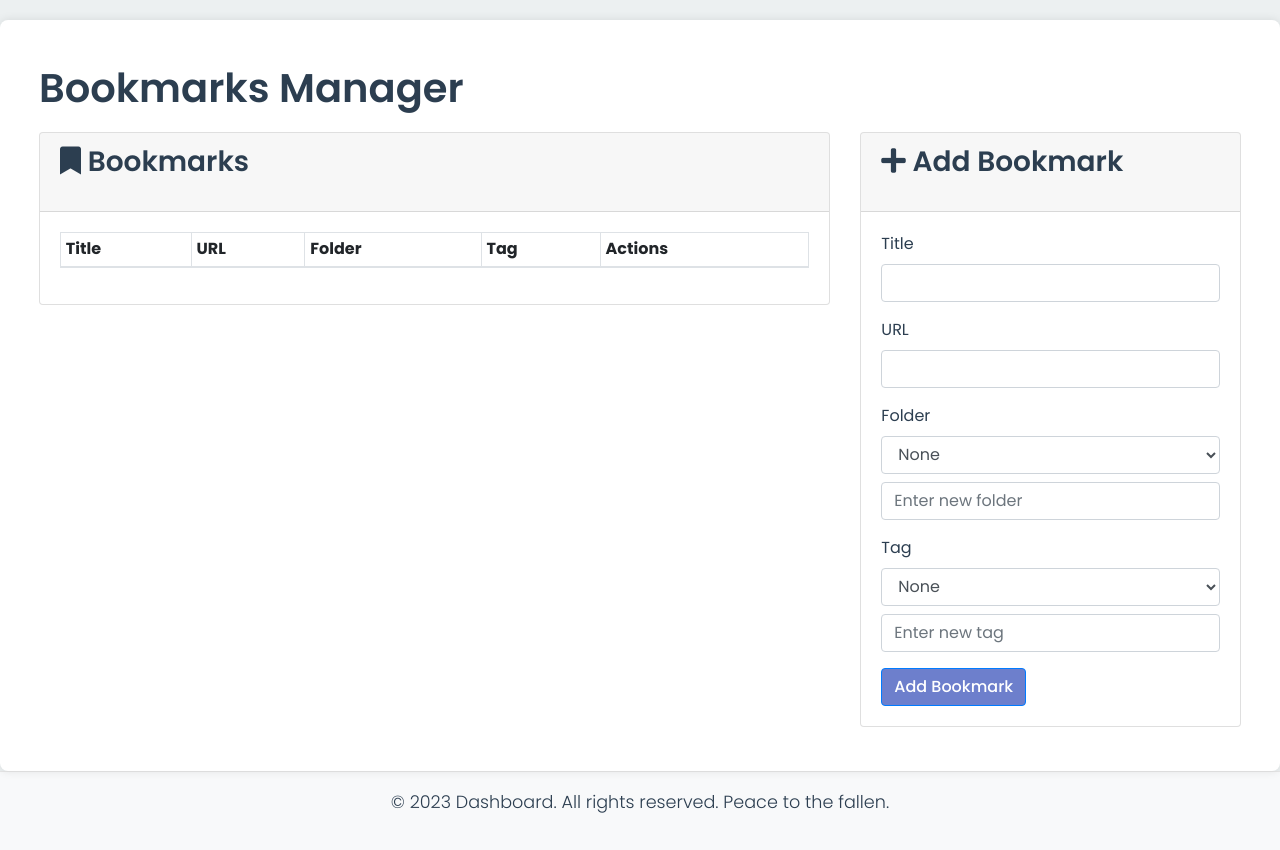
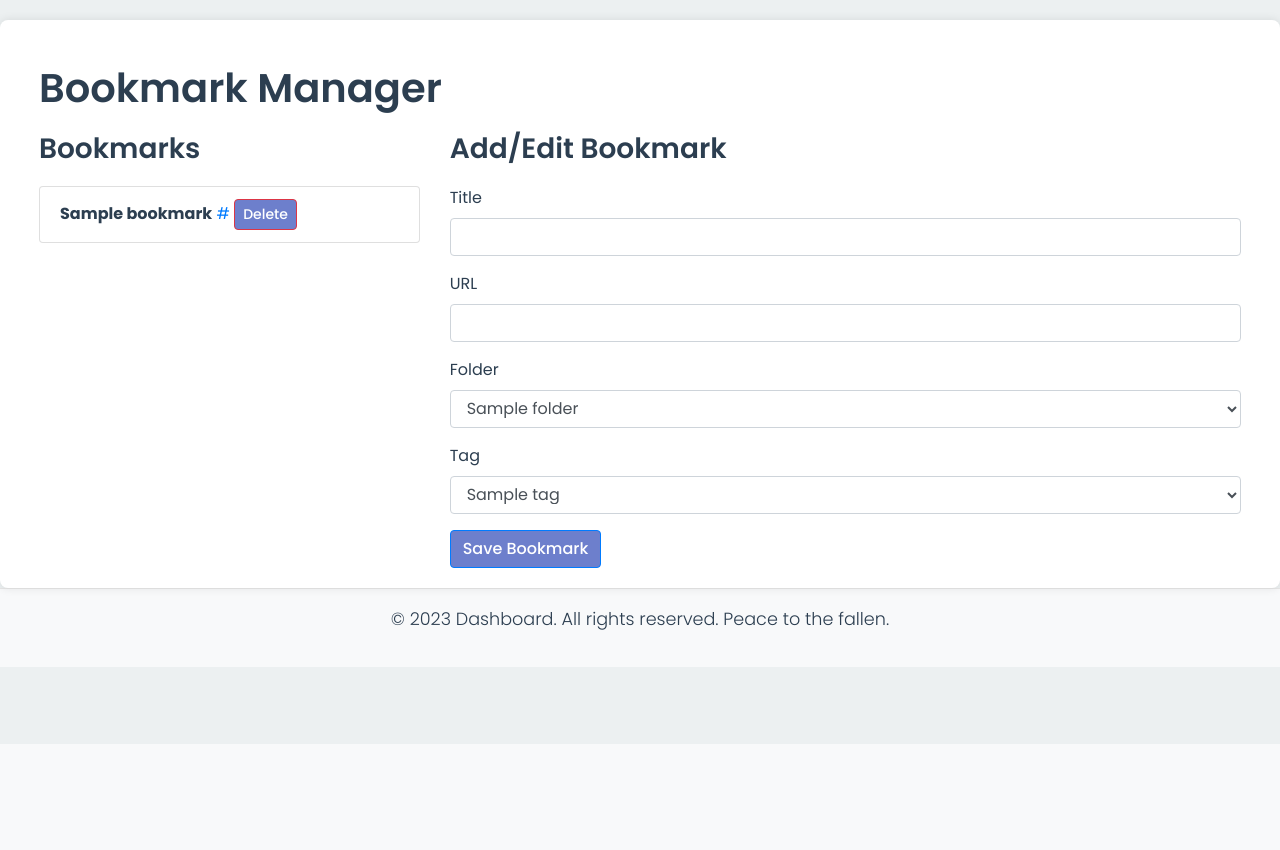
Before and after one commit to Determinex/Dashboard, a Flask app: page /bookmarks_manager in a window 1280 px wide. Shown: the part 56-906 px from the top of the page. After the commit the page ends 686 px from the top, so only its background shows below. Run offline with Flask 3, Linux system fonts and the light colour scheme; a user stored in the database is signed in; tables that the repository leaves empty hold one stand-in row (values such as "Sample post"); lists and menus that the app fills with data are empty; parts of the project's set-up code (start-up, migrations or seed data) failed here and were passed over; some libraries are stand-ins or nearby versions.

Commit message:
file updates fron VSCode

```diff
--- a/src/auth/forms.py
+++ b/src/auth/forms.py
@@ -14,7 +14,7 @@
 # ------------------------------------------------------------------------------ #
 
 from flask_wtf import FlaskForm
-from wtforms import StringField, PasswordField, BooleanField, SubmitField
+from wtforms import StringField, PasswordField, BooleanField, SelectField, SubmitField
 from wtforms.validators import DataRequired, ValidationError, EqualTo
 from src.models import User
 
@@ -23,6 +23,11 @@
     password = PasswordField('Password', validators=[DataRequired()])
     remember_me = BooleanField('Remember Me')
     submit = SubmitField('Sign In')
+
+    def validate_password(self, password):
+        user = User.query.filter_by(password=password.data).first()
+        if user is not None:
+            raise ValidationError('Please use a different password.')
 
 class RegistrationForm(FlaskForm):
     username = StringField('Username', validators=[DataRequired()])
@@ -35,3 +40,10 @@
         user = User.query.filter_by(username=username.data).first()
         if user is not None:
             raise ValidationError('Please use a different username.')
+
+class BookmarkForm(FlaskForm):
+    title = StringField('Title', validators=[DataRequired()])
+    url = StringField('URL', validators=[DataRequired()])
+    folder_id = SelectField('Folder', coerce=int)  # Choices populated in the route
+    tag_id = SelectField('Tag', coerce=int)  # Choices populated in the route
+    submit = SubmitField('Save Bookmark')
--- a/src/models/db.py
+++ b/src/models/db.py
@@ -6,3 +6,7 @@
 
 class Model(db.Model):
     __abstract__ = True  # This class will not be instantiated directly
+
+def backup_database():
+    import shutil
+    shutil.copy('dashboard.db', 'backup/dashboard_backup.db')  # Backup database to the specified path
--- a/src/models/folder.py
+++ b/src/models/folder.py
@@ -1,7 +1,10 @@
-# filepath: /home/selph/Documents/Dashboard/src/models/folder.py
+# src/models/folder.py
 from . import db
 
 class Folder(db.Model):
     __tablename__ = 'folders'
     id = db.Column(db.Integer, primary_key=True)
     name = db.Column(db.String(128), unique=True, nullable=False)
+
+    def __repr__(self):
+        return f'<Folder {self.name}>'
--- a/src/models/tag.py
+++ b/src/models/tag.py
@@ -1,7 +1,10 @@
-# filepath: /home/selph/Documents/Dashboard/src/models/tag.py
+# src/models/tag.py
 from . import db
 
 class Tag(db.Model):
     __tablename__ = 'tags'
     id = db.Column(db.Integer, primary_key=True)
     name = db.Column(db.String(150), unique=True, nullable=False)
+
+    def __repr__(self):
+        return f'<Tag {self.name}>'
--- a/src/routes/bookmarks_route.py
+++ b/src/routes/bookmarks_route.py
@@ -1,9 +1,101 @@
-from flask import Blueprint, render_template
+from flask import Blueprint, render_template, request, jsonify
 from flask_login import login_required
+from src.models import db, Bookmark, Folder, Tag
+from src.auth.forms import BookmarkForm
 
 bookmarks_bp = Blueprint('bookmarks', __name__)
 
-@bookmarks_bp.route('/bookmarks_manager')
+@bookmarks_bp.route('/bookmarks_manager', methods=['GET', 'POST'])
 @login_required
 def bookmarks_manager():
-    return render_template('bookmarks_manager.html')
+    folders = Folder.query.all()
+    tags = Tag.query.all()
+    bookmarks = Bookmark.query.all()
+    form = BookmarkForm()
+
+    # Populate the form choices
+    form.folder_id.choices = [(folder.id, folder.name) for folder in folders]
+    form.tag_id.choices = [(tag.id, tag.name) for tag in tags]
+
+    if request.method == 'POST':
+        # Handle bookmark creation
+        title = request.form['title']
+        url = request.form['url']
+        folder_id = request.form.get('folder_id', type=int)
+        tag_id = request.form.get('tag_id', type=int)
+
+        new_bookmark = Bookmark(title=title, url=url, folder_id=folder_id, tag_id=tag_id)
+        db.session.add(new_bookmark)
+        db.session.commit()
+        return jsonify(success=True)
+
+    return render_template('bookmarks_manager.html', bookmarks=bookmarks, form=form)
+
+@bookmarks_bp.route('/bookmarks/<int:bookmark_id>', methods=['DELETE'])
+@login_required
+def delete_bookmark(bookmark_id):
+    bookmark = Bookmark.query.get_or_404(bookmark_id)
+    db.session.delete(bookmark)
+    db.session.commit()
+    return jsonify(success=True)
+
+@bookmarks_bp.route('/edit_bookmark/<int:bookmark_id>', methods=['GET', 'POST'])
+@login_required
+def edit_bookmark(bookmark_id):
+    bookmark = Bookmark.query.get_or_404(bookmark_id)
+    form = BookmarkForm(obj=bookmark)
+
+    if request.method == 'POST':
+        form.populate_obj(bookmark)
+        db.session.commit()
+        return jsonify(success=True)
+
+    return render_template('edit_bookmark.html', form=form, bookmark=bookmark)
+
+@bookmarks_bp.route('/get_bookmark/<int:bookmark_id>', methods=['GET'])
+@login_required
+def get_bookmark(bookmark_id):
+    bookmark = Bookmark.query.get_or_404(bookmark_id)
+    return jsonify(title=bookmark.title, url=bookmark.url, folder_id=bookmark.folder_id, tag_id=bookmark.tag_id)
+
+@bookmarks_bp.route('/get_bookmarks', methods=['GET'])
+@login_required
+def get_bookmarks():
+    bookmarks = Bookmark.query.all()
+    return jsonify(bookmarks=[bookmark.to_dict() for bookmark in bookmarks])
+
+@bookmarks_bp.route('/get_folders', methods=['GET'])
+@login_required
+def get_folders():
+    folders = Folder.query.all()
+    return jsonify(folders=[folder.to_dict() for folder in folders])
+
+@bookmarks_bp.route('/get_tags', methods=['GET'])
+@login_required
+def get_tags():
+    tags = Tag.query.all()
+    return jsonify(tags=[tag.to_dict() for tag in tags])
+
+@bookmarks_bp.route('/get_bookmark_by_folder/<int:folder_id>', methods=['GET'])
+@login_required
+def get_bookmark_by_folder(folder_id):
+    bookmarks = Bookmark.query.filter_by(folder_id=folder_id).all()
+    return jsonify(bookmarks=[bookmark.to_dict() for bookmark in bookmarks])
+
+@bookmarks_bp.route('/get_bookmark_by_tag/<int:tag_id>', methods=['GET'])
+@login_required
+def get_bookmark_by_tag(tag_id):
+    bookmarks = Bookmark.query.filter_by(tag_id=tag_id).all()
+    return jsonify(bookmarks=[bookmark.to_dict() for bookmark in bookmarks])
+
+@bookmarks_bp.route('/get_bookmark_by_folder_and_tag/<int:folder_id>/<int:tag_id>', methods=['GET'])
+@login_required
+def get_bookmark_by_folder_and_tag(folder_id, tag_id):
+    bookmarks = Bookmark.query.filter_by(folder_id=folder_id, tag_id=tag_id).all()
+    return jsonify(bookmarks=[bookmark.to_dict() for bookmark in bookmarks])
+
+@bookmarks_bp.route('/get_bookmark_by_folder_or_tag/<int:folder_id>/<int:tag_id>', methods=['GET'])
+@login_required
+def get_bookmark_by_folder_or_tag(folder_id, tag_id):
+    bookmarks = Bookmark.query.filter((Bookmark.folder_id == folder_id) | (Bookmark.tag_id == tag_id)).all()
+    return jsonify(bookmarks=[bookmark.to_dict() for bookmark in bookmarks])
--- a/src/templates/bookmarks_manager.html
+++ b/src/templates/bookmarks_manager.html
@@ -1,96 +1,66 @@
-<!-- filepath: /home/selph/Documents/Dashboard/src/templates/bookmarks_manager.html -->
+<!-- src/templates/bookmarks_manager.html -->
 {% extends 'layout.html' %}
 
-{% block title %}Dashboard | Bookmarks Manager{% endblock %}
+{% block title %}Bookmark Manager{% endblock %}
 
 {% block content %}
 <div class="container-fluid">
-    <h1 class="mt-4">Bookmarks Manager</h1>
+    <h1 class="mt-4">Bookmark Manager</h1>
     <div class="row">
+        <div class="col-md-4">
+            <h3>Bookmarks</h3>
+            <ul id="bookmark-list" class="list-group">
+                {% for bookmark in bookmarks %}
+                <li class="list-group-item" data-id="{{ bookmark.id }}">
+                    <strong>{{ bookmark.title }}</strong>
+                    <a href="{{ bookmark.url }}" target="_blank">{{ bookmark.url }}</a>
+                    <button class="btn btn-danger btn-sm float-end delete-bookmark">Delete</button>
+                </li>
+                {% endfor %}
+            </ul>
+        </div>
         <div class="col-md-8">
-            <div class="card mb-4">
-                <div class="card-header">
-                    <h3><i class="fas fa-bookmark"></i> Bookmarks</h3>
+            <h3>Add/Edit Bookmark</h3>
+            <form id="bookmark-form" method="POST" action="{{ url_for('bookmarks.bookmarks_manager') }}">
+                {{ form.hidden_tag() }}
+                <div class="mb-3">
+                    {{ form.title.label(class='form-label') }}
+                    {{ form.title(class='form-control') }}
                 </div>
-                <div class="card-body">
-                    <table class="table table-bordered table-striped table-hover table-sm">
-                        <thead>
-                            <tr>
-                                <th>Title</th>
-                                <th>URL</th>
-                                <th>Folder</th>
-                                <th>Tag</th>
-                                <th>Actions</th>
-                            </tr>
-                        </thead>
-                        <tbody>
-                            {% for bookmark in bookmarks %}
-                            <tr>
-                                <td>{{ bookmark.title }}</td>
-                                <td><a href="{{ bookmark.url }}" target="_blank">{{ bookmark.url }}</a></td>
-                                <td>{{ bookmark.folder.name if bookmark.folder else 'None' }}</td>
-                                <td>{{ bookmark.tag.name if bookmark.tag else 'None' }}</td>
-                                <td>
-                                    <button class="btn btn-sm btn-primary" onclick="editBookmark({{ bookmark.id }})">Edit</button>
-                                    <button class="btn btn-sm btn-danger" onclick="deleteBookmark({{ bookmark.id }})">Delete</button>
-                                </td>
-                            </tr>
-                            {% endfor %}
-                        </tbody>
-                    </table>
+                <div class="mb-3">
+                    {{ form.url.label(class='form-label') }}
+                    {{ form.url(class='form-control') }}
                 </div>
-            </div>
-        </div>
-        <div class="col-md-4">
-            <div class="card mb-4">
-                <div class="card-header">
-                    <h3><i class="fas fa-plus"></i> Add Bookmark</h3>
+                <div class="mb-3">
+                    {{ form.folder_id.label(class='form-label') }}
+                    {{ form.folder_id(class='form-control') }}
                 </div>
-                <div class="card-body">
-                    <form id="addBookmarkForm" method="POST" action="{{ url_for('main.add_bookmark') }}">
-                        <div class="form-group">
-                            <label for="title">Title</label>
-                            <input type="text" class="form-control" id="title" name="title" required>
-                        </div>
-                        <div class="form-group">
-                            <label for="url">URL</label>
-                            <input type="url" class="form-control" id="url" name="url" required>
-                        </div>
-                        <div class="form-group">
-                            <label for="folder">Folder</label>
-                            <select class="form-control" id="folder" name="folder_id">
-                                <option value="">None</option>
-                                {% for folder in folders %}
-                                <option value="{{ folder.id }}">{{ folder.name }}</option>
-                                {% endfor %}
-                            </select>
-                            <input type="text" class="form-control mt-2" id="newFolder" name="new_folder" placeholder="Enter new folder">
-                        </div>
-                        <div class="form-group">
-                            <label for="tag">Tag</label>
-                            <select class="form-control" id="tag" name="tag_id">
-                                <option value="">None</option>
-                                {% for tag in tags %}
-                                <option value="{{ tag.id }}">{{ tag.name }}</option>
-                                {% endfor %}
-                            </select>
-                            <input type="text" class="form-control mt-2" id="newTag" name="new_tag" placeholder="Enter new tag">
-                        </div>
-                        <button type="submit" class="btn btn-primary">Add Bookmark</button>
-                    </form>
+                <div class="mb-3">
+                    {{ form.tag_id.label(class='form-label') }}
+                    {{ form.tag_id(class='form-control') }}
                 </div>
-            </div>
+                <button type="submit" class="btn btn-primary">Save Bookmark</button>
+            </form>
         </div>
     </div>
 </div>
 
 <script>
-function editBookmark(id) {
-    // Implement edit bookmark functionality
-}
-
-function deleteBookmark(id) {
-    // Implement delete bookmark functionality
-}
+document.addEventListener('DOMContentLoaded', function() {
+    document.querySelectorAll('.delete-bookmark').forEach(button => {
+        button.addEventListener('click', function() {
+            const bookmarkId = this.parentElement.getAttribute('data-id');
+            fetch(`/bookmarks/${bookmarkId}`, {
+                method: 'DELETE'
+            })
+            .then(response => response.json())
+            .then(data => {
+                if (data.success) {
+                    this.parentElement.remove();  // Remove the bookmark from the list
+                }
+            });
+        });
+    });
+});
 </script>
 {% endblock %}
```
Also changed, not shown: src/models/bookmark.py (+62 -3 lines).
